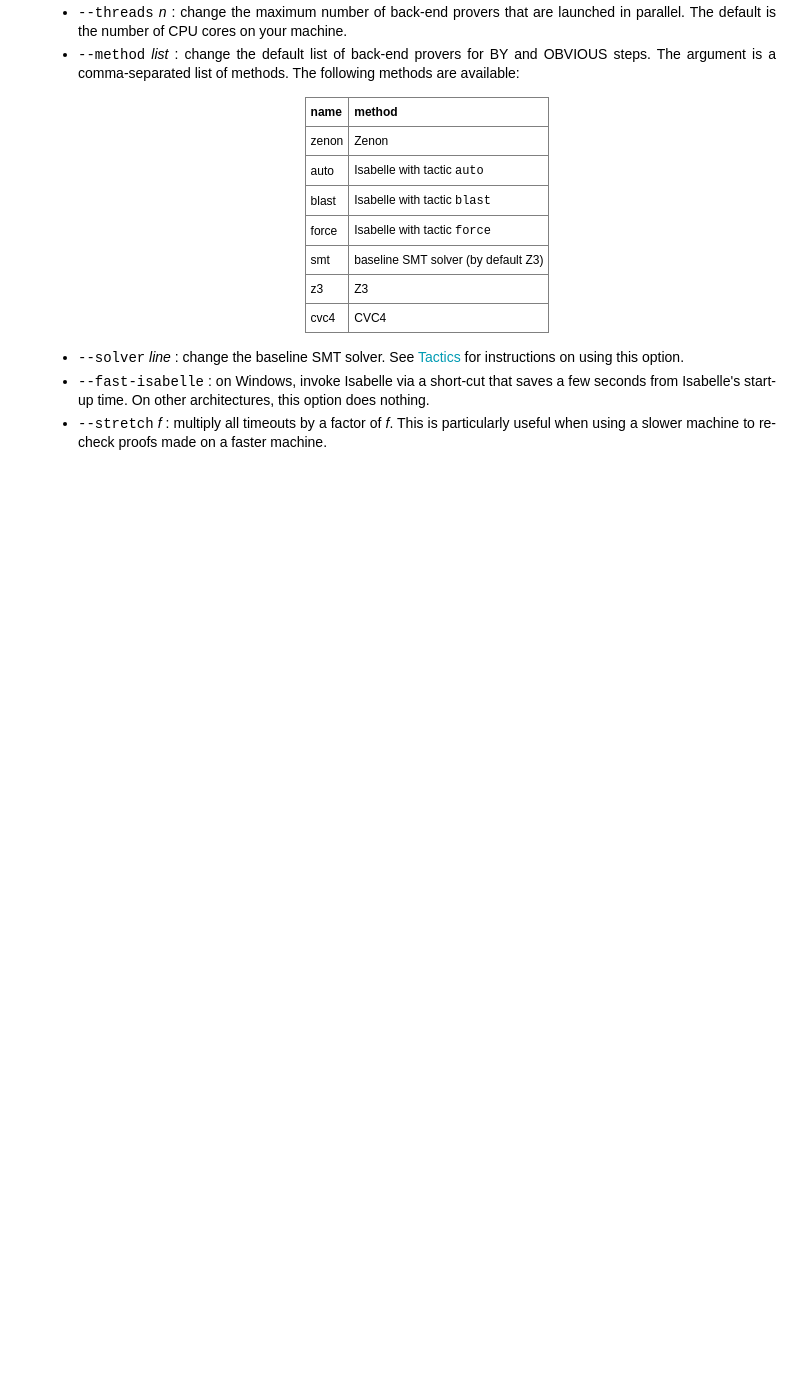
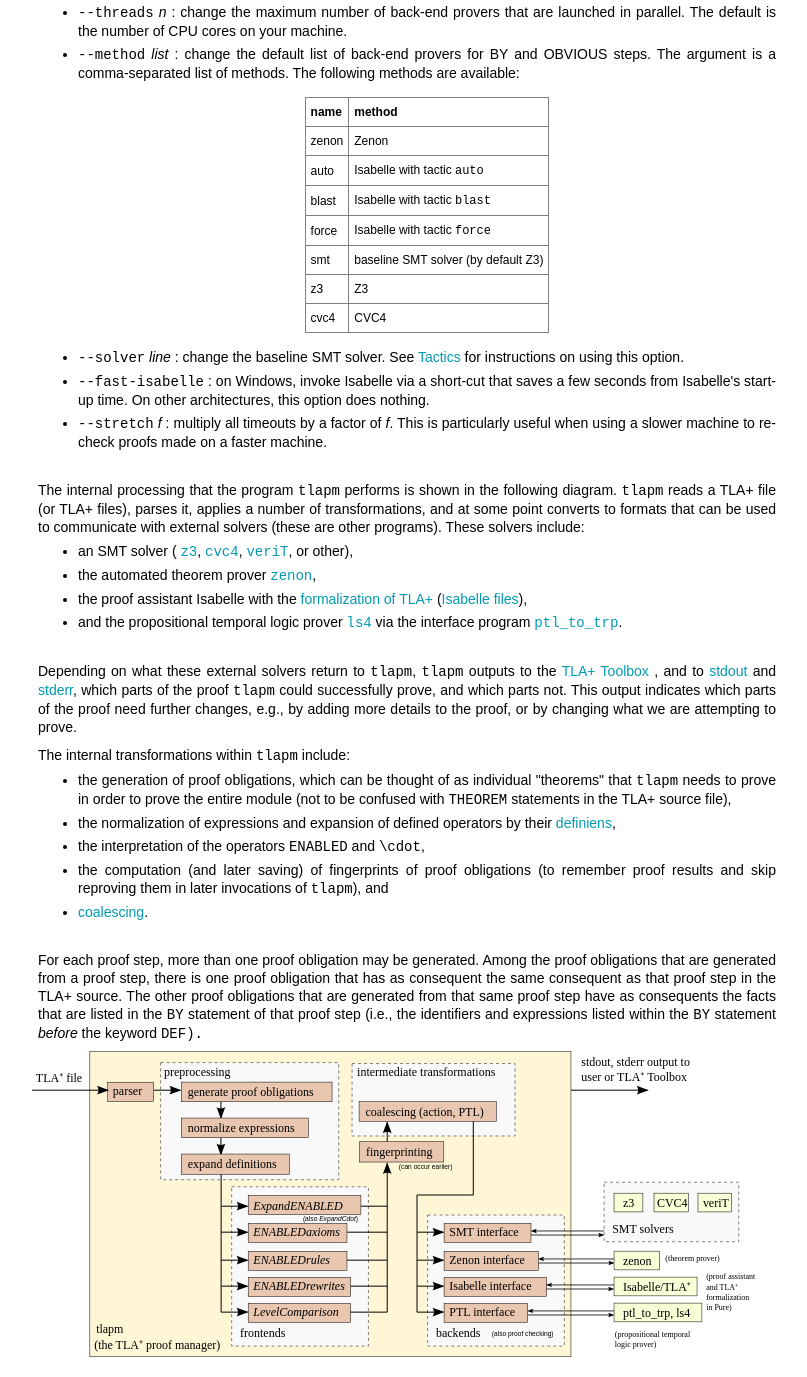
Before and after one commit to tlaplus/tlapm, a plain HTML site: page doc/web/content/Documentation/Tutorial/Advanced_options.html in a window 1280 px wide. Shown: the part 1189-2566 px from the top of the page, without its empty margins (171-978 px from the left). Before the commit the page ends 1688 px from the top, so only its background shows below. Drawn offline with Linux system fonts and the light colour scheme; files whose address does not match are found by name.

Commit message:
DOC: describe in website's tutorial the internal operation of `tlapm`
and display an SVG diagram that shows the transformations that
happen within `tlapm`, its communication with external solvers,
and its input and output.

```diff
--- a/doc/web/content/Documentation/Tutorial/Advanced_options.html
+++ b/doc/web/content/Documentation/Tutorial/Advanced_options.html
@@ -146,6 +146,80 @@
   --stretch <n>
 -->
 
+  <p>The internal processing that the program <code>tlapm</code> performs
+  is shown in the following diagram. <code>tlapm</code> reads a TLA+ file
+  (or TLA+ files), parses it, applies a number of transformations, and
+  at some point converts to formats that can be used to communicate with
+  external solvers (these are other programs). These solvers include:
+  <ul>
+  <li>an SMT solver (
+  <a href="https://en.wikipedia.org/wiki/Z3_Theorem_Prover"><code>z3</code></a>,
+  <a href="https://cvc4.github.io"><code>cvc4</code></a>,
+  <a href="http://www.verit-solver.org"><code>veriT</code></a>,
+  or other),
+  </li>
+  <li>the automated theorem prover
+  <a href="http://zenon-prover.org"><code>zenon</code></a>,
+  </li>
+  <li>the proof assistant Isabelle with the
+  <a href="https://members.loria.fr/SMerz/projects/tlaps/index.html">formalization of TLA+</a>
+  (<a href="https://github.com/tlaplus/tlapm/tree/master/isabelle">Isabelle files</a>),
+  </li>
+  <li>and the propositional temporal logic prover
+  <a href="https://github.com/quickbeam123/ls4"><code>ls4</code></a>
+  via the interface program
+  <a href="https://cgi.csc.liv.ac.uk/~konev/software/trp++/translator/"><code>ptl_to_trp</code></a>.
+  </li>
+  </ul>
+  </p>
+
+  <p>Depending on what these external solvers return to <code>tlapm</code>,
+  <code>tlapm</code> outputs to the
+  <a href="https://lamport.azurewebsites.net/tla/toolbox.html">TLA+ Toolbox
+  </a>, and to
+  <a href="https://en.wikipedia.org/wiki/Standard_streams#Standard_output_(stdout)">stdout</a>
+  and
+  <a href="https://en.wikipedia.org/wiki/Standard_streams#Standard_error_(stderr)">stderr</a>,
+  which parts of the proof <code>tlapm</code> could successfully prove,
+  and which parts not. This output indicates which parts of the proof need
+  further changes, e.g., by adding more details to the proof, or by changing
+  what we are attempting to prove.</p>
+
+  <p>The internal transformations within <code>tlapm</code> include:
+  <ul>
+  <li>the generation of proof obligations,
+  which can be thought of as individual "theorems" that <code>tlapm</code>
+  needs to prove in order to prove the entire module
+  (not to be confused with <code>THEOREM</code> statements in the TLA+ source
+  file),
+  </li>
+  <li>the normalization of expressions and expansion of defined operators by
+  their <a href="https://en.wiktionary.org/wiki/definiens">definiens</a>,
+  </li>
+  <li>the interpretation of the operators <code>ENABLED</code> and
+  <code>\cdot</code>,
+  </li>
+  <li>the computation (and later saving) of fingerprints of proof obligations
+  (to remember proof results and skip reproving them in later invocations
+  of <code>tlapm</code>), and
+  </li>
+  <li><a href="https://arxiv.org/abs/1409.3819">coalescing</a>.
+  </li>
+  </ul>
+  </p>
+
+  <p>For each proof step, more than one proof obligation may be generated.
+  Among the proof obligations that are generated from a proof step,
+  there is one proof obligation that has as consequent the same consequent
+  as that proof step in the TLA+ source. The other proof obligations that are
+  generated from that same proof step have as consequents the facts that are
+  listed in the <code>BY</code> statement of that proof step (i.e., the
+  identifiers and expressions listed within the <code>BY</code> statement
+  <i>before</i> the keyword <code>DEF</i>).
+  </p>
+
+  <img alt="TLAPS architecture" src="../img/tlaps_arch.svg" />
+
 </div> <!-- section -->
 
 <!-- DO NOT EDIT BELOW THIS LINE, DO NOT REMOVE THIS LINE -->
```
